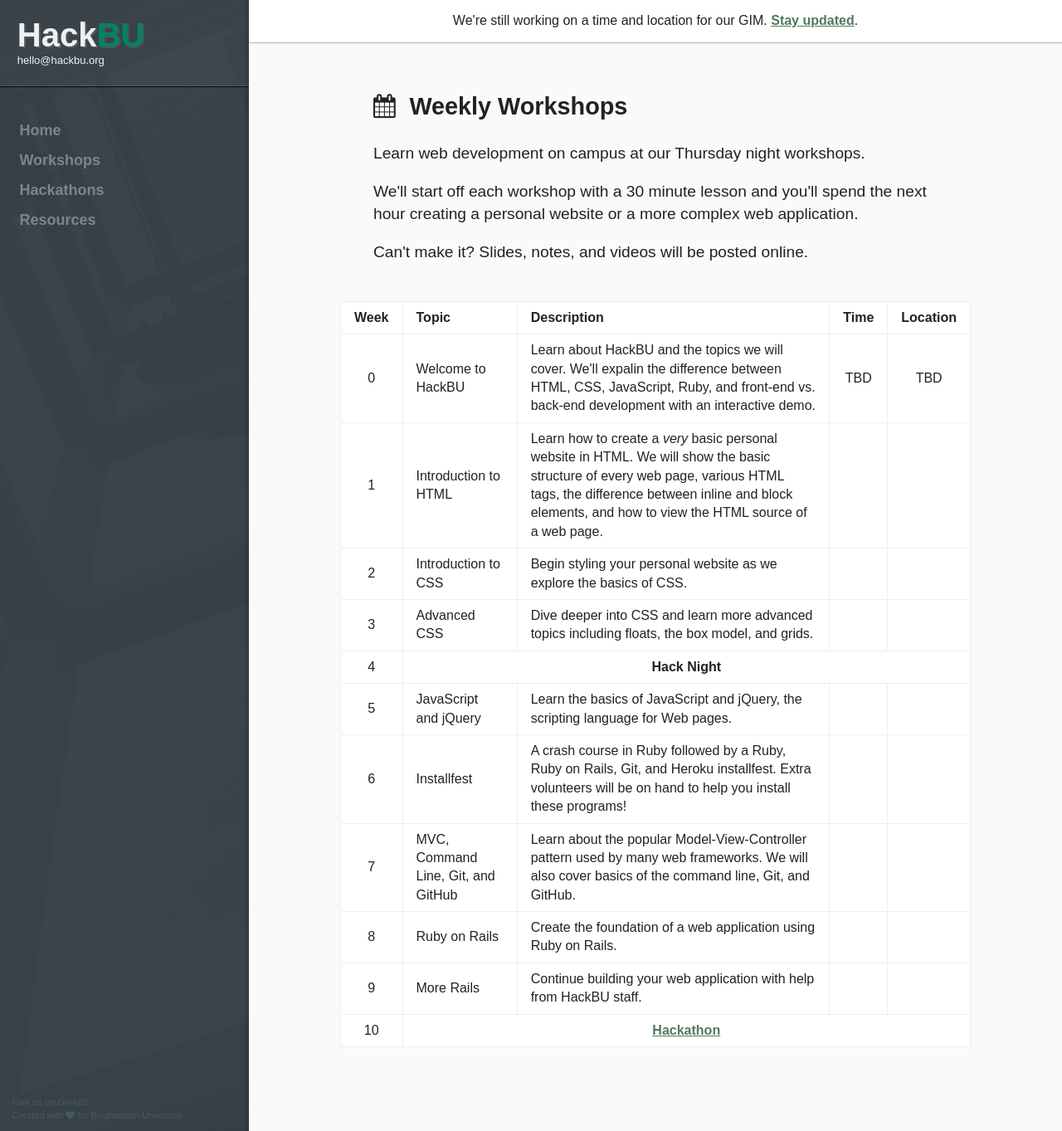
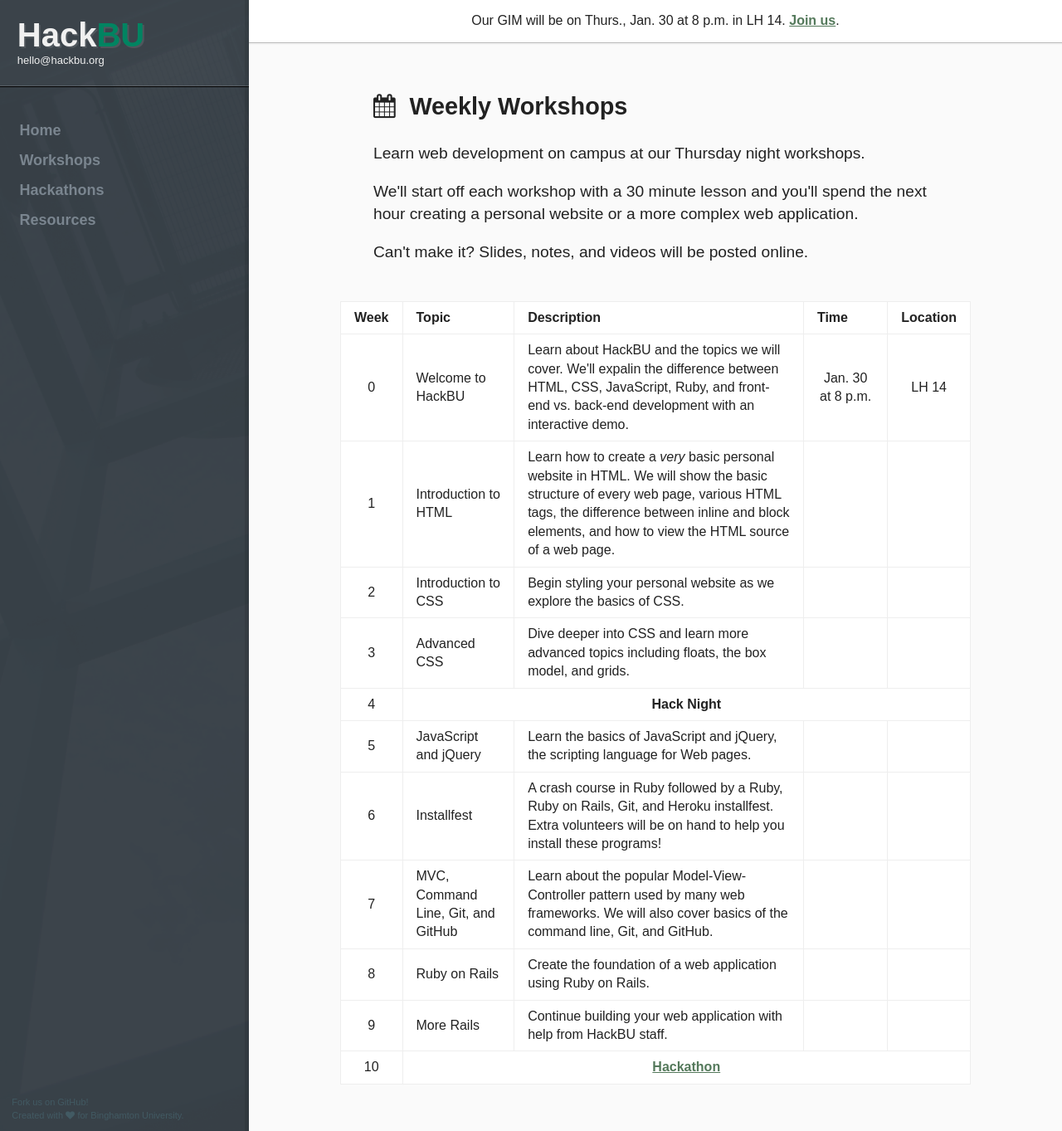
Before and after one commit to hackbinghamton/hackbinghamton.github.io, a Jekyll site: the page built from workshops/index.html, in a window 1280 px wide and 1363 px high. Shown: the whole window at 83% size. Built offline with Jekyll 4.4.1, drawn with Linux system fonts in a browser that asks for light colours; nearby versions of some CDN libraries.

Commit message:
add date of the GIM

```diff
--- a/_includes/announcement.html
+++ b/_includes/announcement.html
@@ -1,3 +1,3 @@
 <div class="site-announcement">
-	We're still working on a time and location for our GIM. <a href="http://eepurl.com/KFGl9" title="Sign up for the mailing list">Stay updated</a>.
+	Our GIM will be on Thurs., Jan. 30 at 8 p.m. in LH 14. <a href="http://eepurl.com/KFGl9" title="Sign up for the mailing list">Join us</a>.
 </div>
--- a/less/main.less
+++ b/less/main.less
@@ -126,6 +126,10 @@ th {
 
 .th-description {
 	min-width: 13em;
+}
+
+.th-time {
+	min-width: 6em;
 }
 
 tr:nth-child(even) {}
--- a/workshops/index.html
+++ b/workshops/index.html
@@ -20,7 +20,7 @@ description: Learn web development at Binghamton University with weekly workshop
 			<th>Week</th>
 			<th>Topic</th>
 			<th class="th-description">Description</th>
-			<th>Time</th>
+			<th class="th-time">Time</th>
 			<th>Location</th>
 		</tr>
 	</thead>
@@ -29,8 +29,8 @@ description: Learn web development at Binghamton University with weekly workshop
 			<td class="table-center">0</td>
 			<td>Welcome to HackBU</td>
 			<td>Learn about HackBU and the topics we will cover. We'll expalin the difference between HTML, CSS, JavaScript, Ruby, and front-end vs. back-end development with an interactive demo.</td>
-			<td class="table-center">TBD</td>
-			<td class="table-center">TBD</td>
+			<td class="table-center">Jan. 30 at 8 p.m.</td>
+			<td class="table-center">LH 14</td>
 		</tr>
 		<tr>
 			<td class="table-center">1</td>
```
